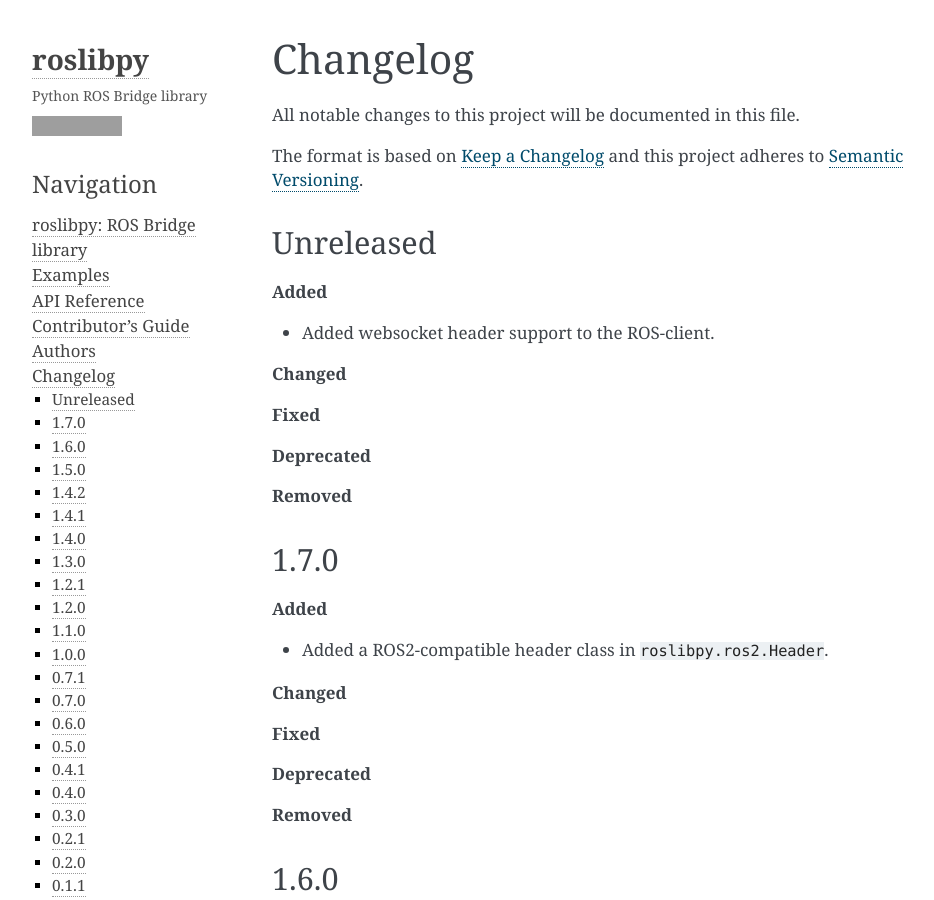
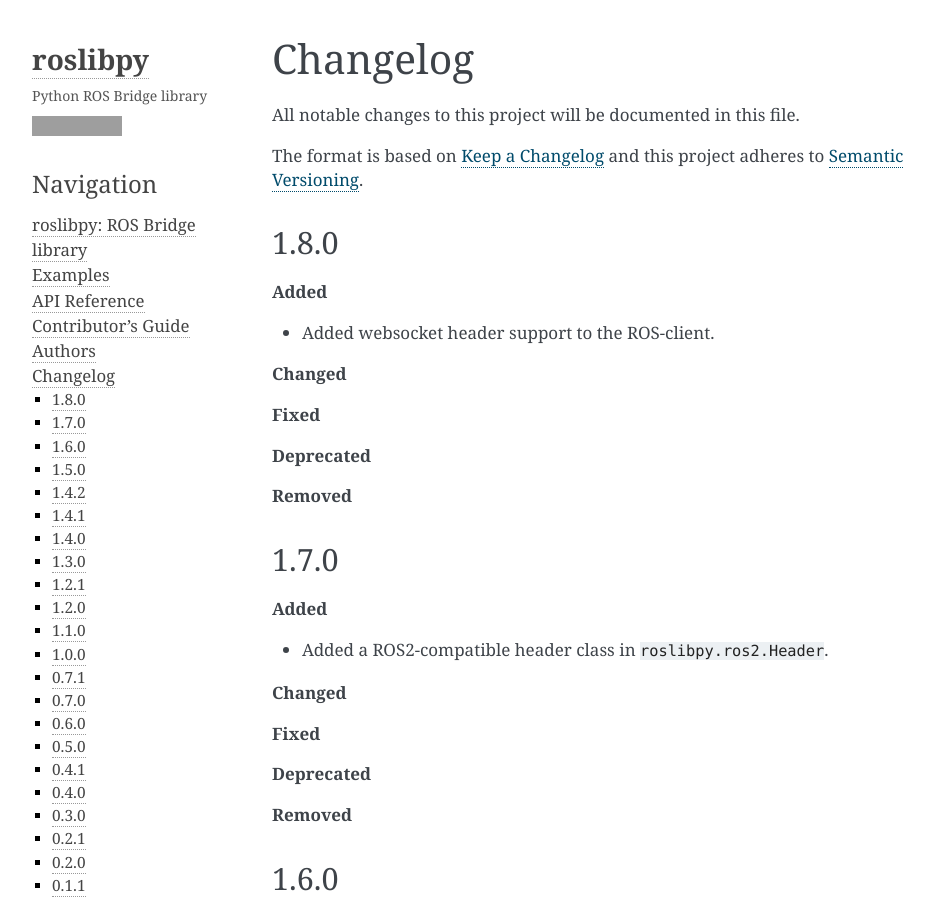
Before and after one commit to gramaziokohler/roslibpy, a Sphinx documentation site: the page built from docs/changelog.rst, in a window 1280 px wide and 900 px high. Shown: the whole window, without its empty margins (148-1082 px from the left). Built offline with Sphinx 7.4.7, drawn with Linux system fonts in a browser that asks for light colours; grey boxes are pictures that could not be loaded.

Commit message:
Bump version to 1.8.0

```diff
--- a/CHANGELOG.rst
+++ b/CHANGELOG.rst
@@ -7,7 +7,7 @@
 The format is based on `Keep a Changelog <http://keepachangelog.com/en/1.0.0/>`_
 and this project adheres to `Semantic Versioning <http://semver.org/spec/v2.0.0.html>`_.
 
-Unreleased
+1.8.0
 ----------
 
 **Added**
--- a/docs/conf.py
+++ b/docs/conf.py
@@ -25,7 +25,7 @@
 year = "2019"
 author = "Gramazio Kohler Research"
 copyright = "{0}, {1}".format(year, author)
-version = release = "1.7.0"
+version = release = "1.8.0"
 
 pygments_style = "trac"  # Perhaps change to sphinx
 templates_path = ["."]
--- a/src/roslibpy/__version__.py
+++ b/src/roslibpy/__version__.py
@@ -4,7 +4,7 @@
 __title__ = "roslibpy"
 __description__ = "Python ROS Bridge library."
 __url__ = "https://github.com/gramaziokohler/roslibpy"
-__version__ = "1.7.0"
+__version__ = "1.8.0"
 __author__ = "Gramazio Kohler Research"
 __author_email__ = "gramaziokohler@arch.ethz.ch"
 __license__ = "MIT license"
```
Also changed, not shown: .bumpversion.cfg.
